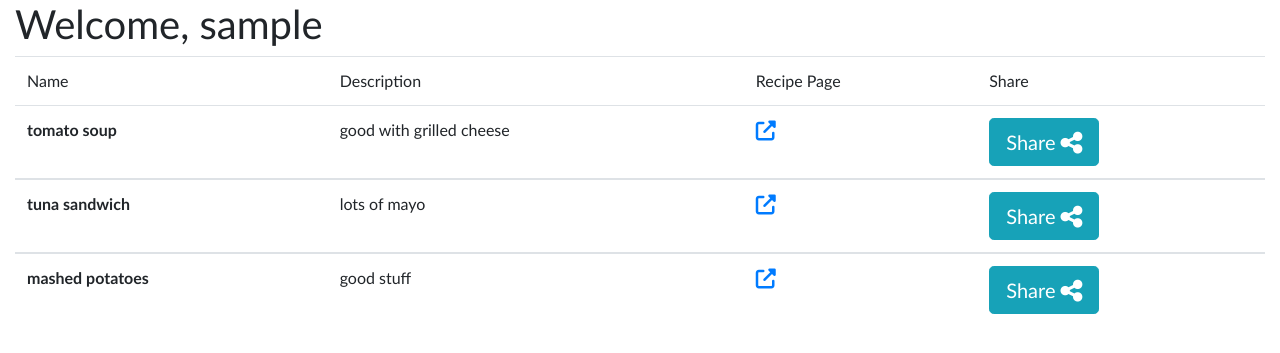
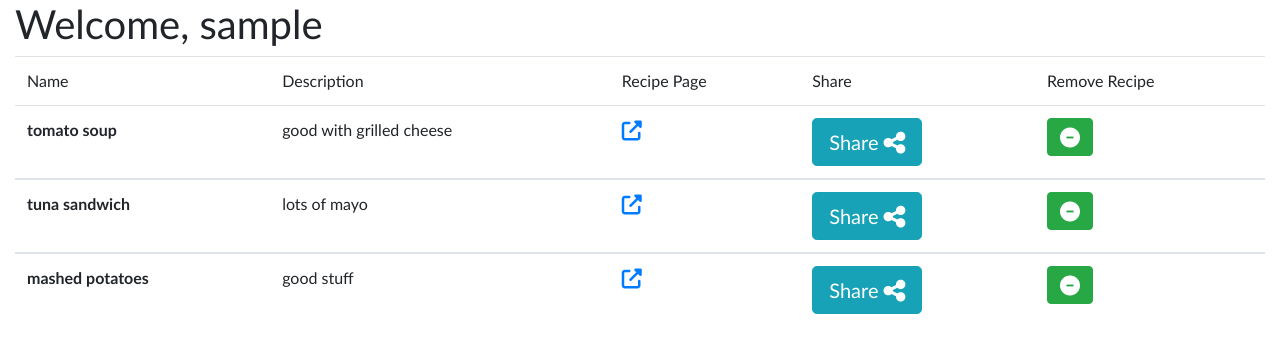
Before and after one commit to LRR19/EthicalPepperjack, a Flask app: page /user_recipebook in a window 1280 px wide. Shown: the part 64-417 px from the top of the page. Run offline with Flask 2, Linux system fonts and the light colour scheme; a user stored in the database is signed in; data comes from the database, SQL or seed files in the repository; data that the repository does not hold is empty; some libraries are stand-ins or nearby versions.

Commit message:
added the delete recipe route to remove a recipe from the users book

```diff
--- a/flaskr/routes.py
+++ b/flaskr/routes.py
@@ -139,10 +139,50 @@ def search_category():
 # This will be all of the routes for the recipe book function. There will be a
 # Get to get the current users recipe
 # book. Delete will remove a recipe.
+@app.route('/user_recipebook')
+def user_recipebook():
+    if not current_user.is_authenticated:
+        return render_template('recipe_book/error.html')
 
-@app.route('/recipe_book')
-def recipebook():
-    return render_template('recipe_book/user.html')
+    current_user_id = current_user.get_id()
+
+    query_recipe_book = "SELECT r.id, r.name, r.description FROM recipes as r\
+    INNER JOIN users_recipes ON r.id = users_recipes.recipe_id\
+    WHERE users_recipes.user_id = %d;" %current_user_id
+
+    recipe_list = list(execute_query(query_recipe_book))
+
+    return render_template('recipe_book/user.html', recipes=recipe_list)
+
+@app.route('/add_recipe_to_user_book', methods=['POST'])
+def add_recipe_to_user_book():
+    if not current_user.is_authenticated:
+        return redirect(url_for('recipe_book/error.html'))
+    else:
+        current_user_id = current_user.get_id()
+        recipe_id = int(request.form['recipeID'])
+
+        query_add_to_recipe_book ="INSERT INTO users_recipes (user_id,recipe_id) VALUES \
+        (%d,%d);"%(current_user_id,recipe_id)
+
+        execute_query(query_add_to_recipe_book)
+
+        return redirect(url_for('user_recipebook'))
+
+
+@app.route('/delete_recipe_from_user_book', methods=['POST'])
+def delete_recipe_from_user_book():
+    current_user_id = current_user.get_id()
+    recipe_id = int(request.form['recipeID'])
+
+    query_remove_from_recipe_book ="DELETE FROM users_recipes\
+    WHERE user_id = %d AND recipe_id = %d;"%(current_user_id,recipe_id)
+
+    execute_query(query_remove_from_recipe_book)
+
+    return redirect(url_for('user_recipebook'))
+
+
 
 # Route to handle the display of ingredients after searching for a recipe.
 # Recipe name is the input and will return list of all ingredients
@@ -198,35 +238,7 @@ def search_recipe():
             return render_template('search_recipe.html', names=error_message)
 
 
-@app.route('/user_recipebook')
-def user_recipebook():
-    if not current_user.is_authenticated:
-        return render_template('recipe_book/error.html')
 
-    current_user_id = current_user.get_id()
-
-    query_recipe_book = "SELECT r.id, r.name, r.description FROM recipes as r\
-    INNER JOIN users_recipes ON r.id = users_recipes.recipe_id\
-    WHERE users_recipes.user_id = %d;" %current_user_id
-
-    recipe_list = list(execute_query(query_recipe_book))
-
-    return render_template('recipe_book/user.html', recipes=recipe_list)
-
-@app.route('/add_recipe_to_user_book', methods=['POST'])
-def add_recipe_to_user_book():
-    if not current_user.is_authenticated:
-        return redirect(url_for('recipe_book/error.html'))
-    else:
-        current_user_id = current_user.get_id()
-        recipe_id = int(request.form['recipeID'])
-
-        query_add_to_recipe_book ="INSERT INTO users_recipes (user_id,recipe_id) VALUES \
-        (%d,%d);"%(current_user_id,recipe_id)
-
-        execute_query(query_add_to_recipe_book)
-
-        return redirect(url_for('user_recipebook'))
 
 @app.route('/alternatives', methods=['GET','POST'])
 def alternatives():
--- a/flaskr/templates/recipe_book/user.html
+++ b/flaskr/templates/recipe_book/user.html
@@ -9,6 +9,7 @@
                 <td scopt="col-lg-12">Description</td>
                 <td scope="col-lg-12">Recipe Page</td>
                 <td scope="col-lg-12">Share</td>
+                <td scope="col-lg-12">Remove Recipe</td>
             </tr>
         </thead>
         {% for recipe in recipes %}
@@ -64,6 +65,11 @@
                         </div>
                     </div>
                 </td>
+                <td>
+                    <form action = "/delete_recipe_from_user_book" method="POST">
+                        <button class="btn btn-success"id="recipeID" name="recipeID" value="{{recipe.0}}"><i class="fa fa-minus-circle fa-lg"></i></button>
+                    </form>
+                </td>
 
             </tr>
         </tbody>
```
